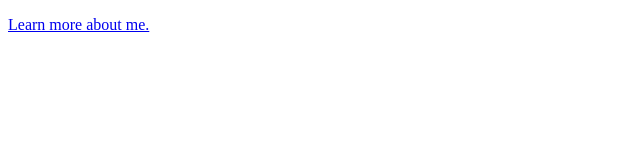
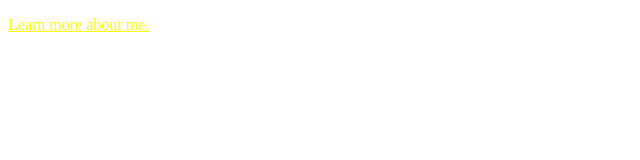
Before and after one commit to jwashb/learning-, a plain HTML site: page index.html in a window 1280 px wide. Shown: the whole page, without its empty margins (0-640 px from the left). Drawn offline with Linux system fonts and the light colour scheme.

Commit message:
Day 8: Your First Stylesheet

```diff
--- a/index.html
+++ b/index.html
@@ -8,7 +8,7 @@
 
 	<body>
 
-		<p><a href="about/about.html">Learn more about me.</a> </p>
+		<p><a href="about/about.html" style="color: yellow;">Learn more about me.</a></p>
 
 	</body>
 
```
Also changed, not shown: about/index.html (renamed from about/about.html), style.css (added).
